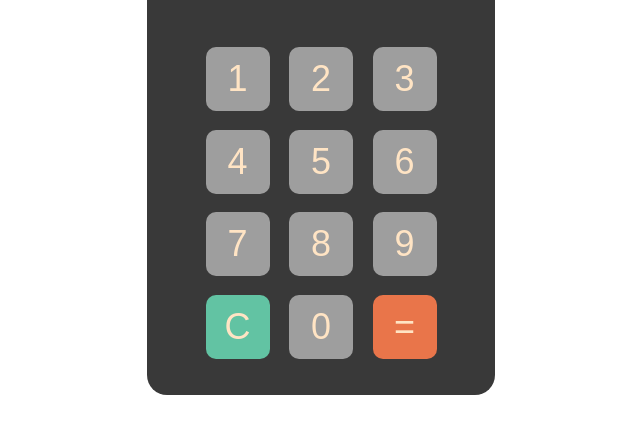
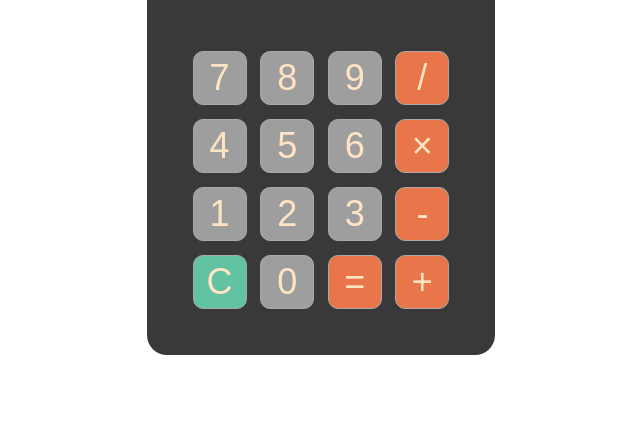
Before and after one commit to mike-dresser/calculator, a plain HTML site: page index.html in a window 1280 px wide. Shown: the part 145-578 px from the top of the page, without its empty margins (319-959 px from the left). Drawn offline with Linux system fonts and the light colour scheme; a web font is replaced by a local one.

Commit message:
Add operator buttons

```diff
--- a/index.html
+++ b/index.html
@@ -13,18 +13,22 @@
             3+8
         </div>
         <div id="buttons">
+            <div class="numberKey">7</div>
+            <div class="numberKey">8</div>
+            <div class="numberKey">9</div>
+            <div class="operatorKey">/</div>
+            <div class="numberKey">4</div>
+            <div class="numberKey">5</div>
+            <div class="numberKey">6</div>
+            <div class="operatorKey">&times;</div>
             <div class="numberKey">1</div>
             <div class="numberKey">2</div>
             <div class="numberKey">3</div>
-            <div class="numberKey">4</div>
-            <div class="numberKey">5</div>
-            <div class="numberKey">6</div>
-            <div class="numberKey">7</div>
-            <div class="numberKey">8</div>
-            <div class="numberKey">9</div>
+            <div class="operatorKey">-</div>
             <div id="clearKey">C</div>
             <div class="numberKey">0</div>
             <div id="equalsKey">=</div>
+            <div class="operatorKey">+</div>
     </div>
     </div>
 
--- a/javascript.js
+++ b/javascript.js
@@ -1 +1,15 @@
-console.log('hello, world!');
+function add(a, b) {
+    return a + b;
+}
+
+function subtract(a, b) {
+    return a - b;
+}
+
+function multiply(a, b) {
+    return a * b;
+}
+
+function divide(a, b) {
+    return a / b;
+}
--- a/styles.css
+++ b/styles.css
@@ -9,7 +9,7 @@ body {
 #calc {
     margin: 20px auto;
     width: 300px;
-    height: 440px;
+    height: 400px;
     background-color: rgb(57, 57, 57);
     border-radius: 20px;
     padding: 40px 24px;
@@ -34,20 +34,21 @@ body {
     display: flex;
     flex-wrap: wrap;
     justify-content: space-evenly;
-    gap: 10px;
-    height: 320px;
-    width: 250px;
+    gap: 12px;
+    height: 260px;
+    width: 260px;
     margin-top: 50px;
 
 }
 
 #buttons div {
-    height: 64px;
-    width: 64px;
+    height: 52px;
+    width: 52px;
     background-color: rgb(158, 158, 158);
     border-radius: 10px;
     font-size: 36px;
     font-weight: 500;
+    border: 1px solid darkgrey;
     color: bisque;
     display: flex;
     align-items: center;
@@ -58,6 +59,7 @@ div#clearKey {
     background-color: rgb(98, 195, 163);
 }
 
-div#equalsKey {
+div#equalsKey,
+#buttons div.operatorKey {
     background-color:rgb(233, 117, 74);
 }
```
